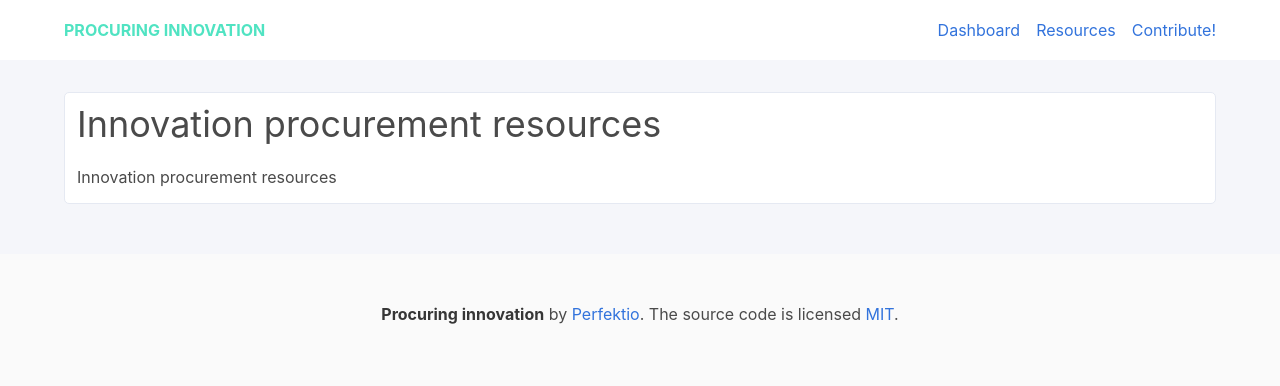
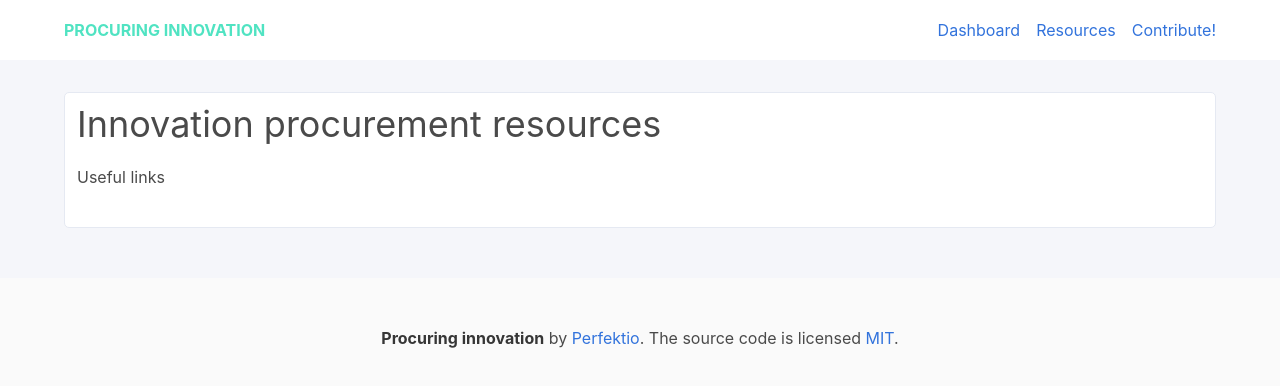
Before and after one commit to perfektio/datathon, a React (Create React App) app: page /resources in a window 1280 px wide. Shown: the top 386 px of the page. Built offline with nearby package versions, Linux system fonts and the light colour scheme.

Commit message:
updating resources page

```diff
--- a/src/Pages/Resources/index.js
+++ b/src/Pages/Resources/index.js
@@ -1,5 +1,4 @@
 import React, { Component } from 'react';
-import { Link } from "react-router-dom";
 
 
 class Resources extends Component {
@@ -16,7 +15,12 @@ class Resources extends Component {
           </div>
           <div className="columns ">
             <div className="column ">
-              <h3>Innovation procurement resources</h3>
+              <h3>Useful links</h3>
+            </div>
+          </div>
+          <div className="columns">
+            <div className="column">
+
             </div>
           </div>
         </div>
```
Also changed, not shown: src/KOMPONENTIT/Card/index.js (added).
